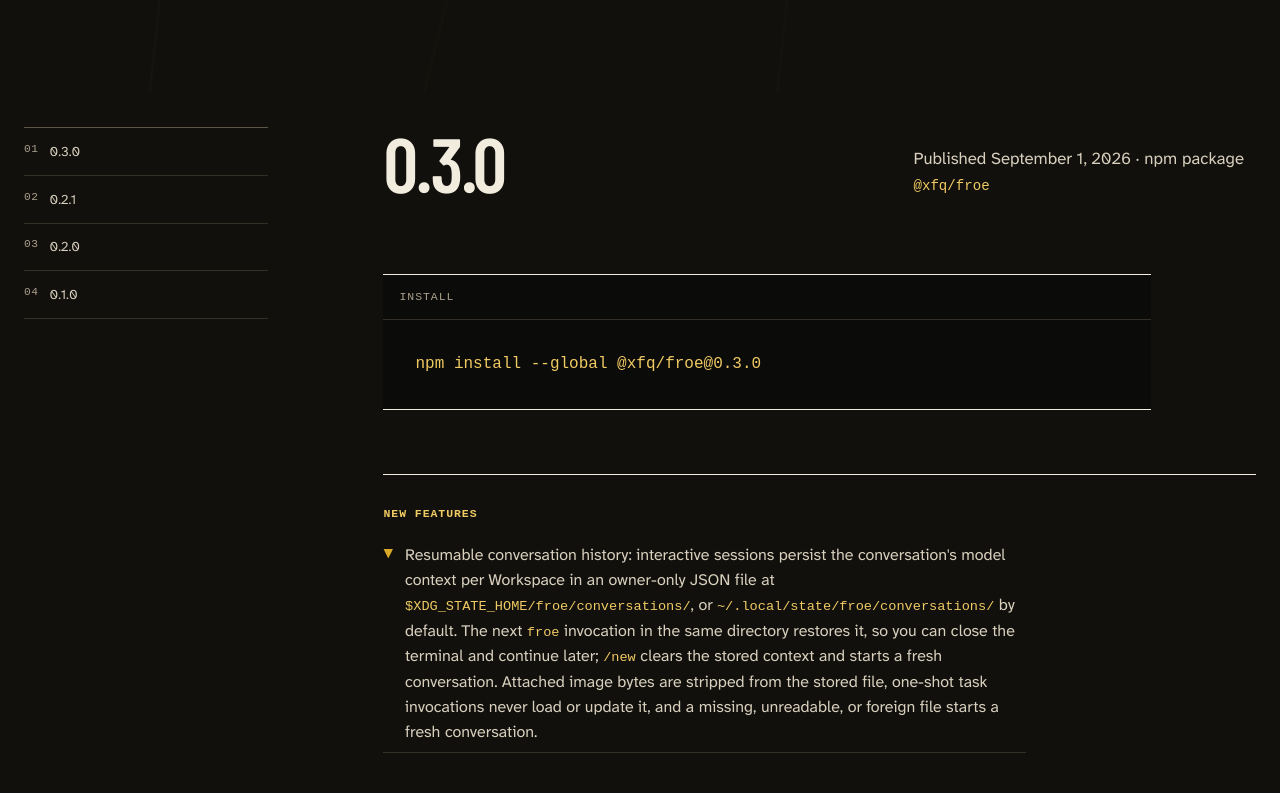
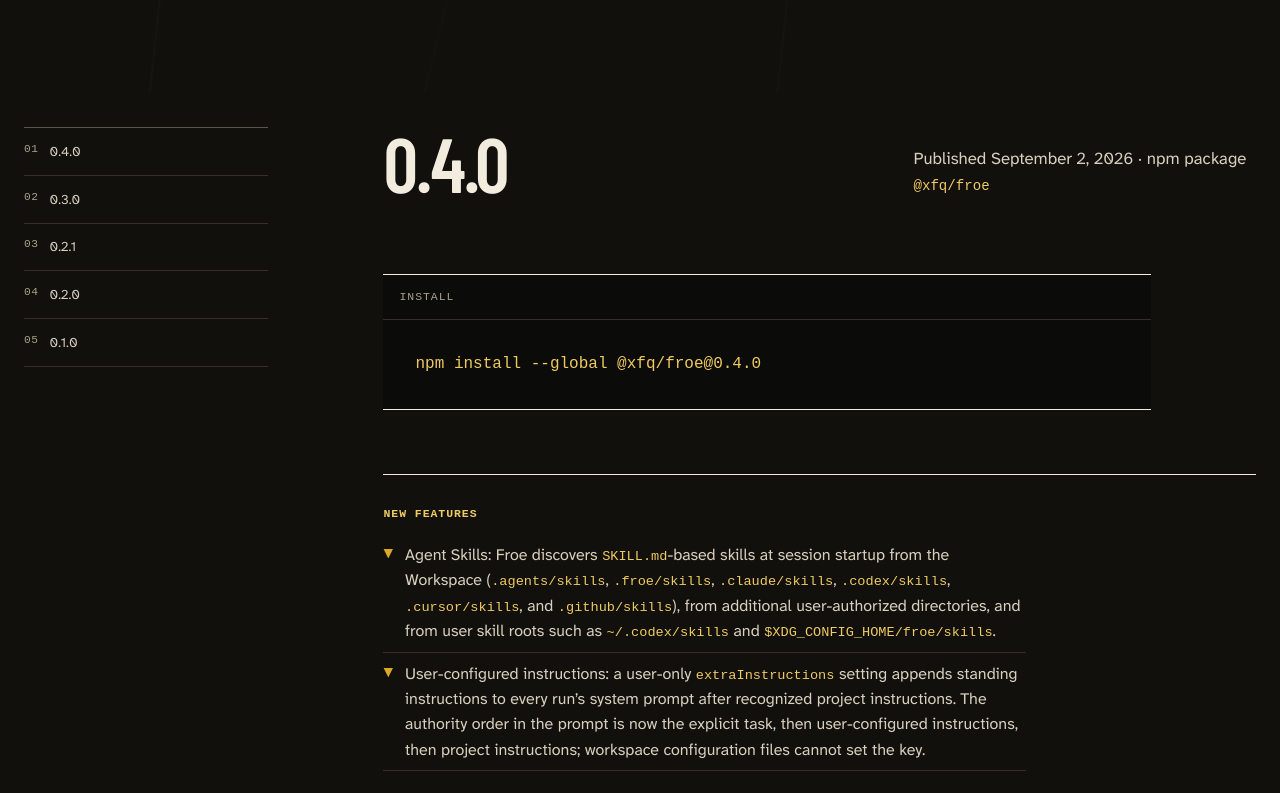
Before and after one commit to xfq/froe, a website: page site/changelog.html in a window 1280 px wide. Shown: the part 707-1500 px from the top of the page. Drawn offline with Linux system fonts and the light colour scheme.

Commit message:
feat: update version to 0.4.0

```diff
--- a/package.json
+++ b/package.json
@@ -1,6 +1,6 @@
 {
   "name": "@xfq/froe",
-  "version": "0.3.0",
+  "version": "0.4.0",
   "description": "An inspectable coding agent for work in a codebase.",
   "private": false,
   "publishConfig": {
--- a/site/changelog.html
+++ b/site/changelog.html
@@ -50,6 +50,7 @@
           <nav class="reference-index" aria-label="On this page">
             <p>On this page</p>
             <ol>
+              <li><a href="#v0-4-0">0.4.0</a></li>
               <li><a href="#v0-3-0">0.3.0</a></li>
               <li><a href="#v0-2-1">0.2.1</a></li>
               <li><a href="#v0-2-0">0.2.0</a></li>
@@ -61,13 +62,55 @@
 
       <div class="shell reference-layout">
         <aside class="reference-rail" aria-label="Release versions">
-          <a href="#v0-3-0">01 <span>0.3.0</span></a>
-          <a href="#v0-2-1">02 <span>0.2.1</span></a>
-          <a href="#v0-2-0">03 <span>0.2.0</span></a>
-          <a href="#v0-1-0">04 <span>0.1.0</span></a>
+          <a href="#v0-4-0">01 <span>0.4.0</span></a>
+          <a href="#v0-3-0">02 <span>0.3.0</span></a>
+          <a href="#v0-2-1">03 <span>0.2.1</span></a>
+          <a href="#v0-2-0">04 <span>0.2.0</span></a>
+          <a href="#v0-1-0">05 <span>0.1.0</span></a>
         </aside>
 
         <div class="reference-content">
+          <section class="reference-section" id="v0-4-0">
+            <div class="reference-heading">
+              <h2>0.4.0</h2>
+              <p>
+                Published <time datetime="2026-09-02">September 2, 2026</time>
+                &middot; npm package <code>@xfq/froe</code>
+              </p>
+            </div>
+
+            <div class="usage-terminal" aria-label="Install Froe 0.4.0">
+              <span>Install</span>
+              <code>npm install --global @xfq/froe@0.4.0</code>
+            </div>
+
+            <div class="release-list">
+              <h3>New features</h3>
+              <ul>
+                <li>
+                  Agent Skills: Froe discovers <code>SKILL.md</code>-based
+                  skills at session startup from the Workspace
+                  (<code>.agents/skills</code>, <code>.froe/skills</code>,
+                  <code>.claude/skills</code>, <code>.codex/skills</code>,
+                  <code>.cursor/skills</code>, and
+                  <code>.github/skills</code>), from additional
+                  user-authorized directories, and from user skill roots such
+                  as <code>~/.codex/skills</code> and
+                  <code>$XDG_CONFIG_HOME/froe/skills</code>.
+                </li>
+                <li>
+                  User-configured instructions: a user-only
+                  <code>extraInstructions</code> setting appends standing
+                  instructions to every run&rsquo;s system prompt after
+                  recognized project instructions. The authority order in the
+                  prompt is now the explicit task, then user-configured
+                  instructions, then project instructions; workspace
+                  configuration files cannot set the key.
+                </li>
+              </ul>
+            </div>
+          </section>
+
           <section class="reference-section" id="v0-3-0">
             <div class="reference-heading">
               <h2>0.3.0</h2>
--- a/src/mcp.ts
+++ b/src/mcp.ts
@@ -159,7 +159,7 @@ class StdioMcpClient implements McpConnection {
       await client.request("initialize", {
         protocolVersion,
         capabilities: {},
-        clientInfo: { name: "froe", version: "0.3.0" },
+        clientInfo: { name: "froe", version: "0.4.0" },
       });
       client.notify("notifications/initialized");
       return client;
@@ -324,7 +324,7 @@ class RemoteMcpClient implements McpConnection {
       await client.request("initialize", {
         protocolVersion,
         capabilities: {},
-        clientInfo: { name: "froe", version: "0.3.0" },
+        clientInfo: { name: "froe", version: "0.4.0" },
       });
       client.#initialized = true;
       await client.notify("notifications/initialized");
```
Also changed, not shown: 1 other file.
